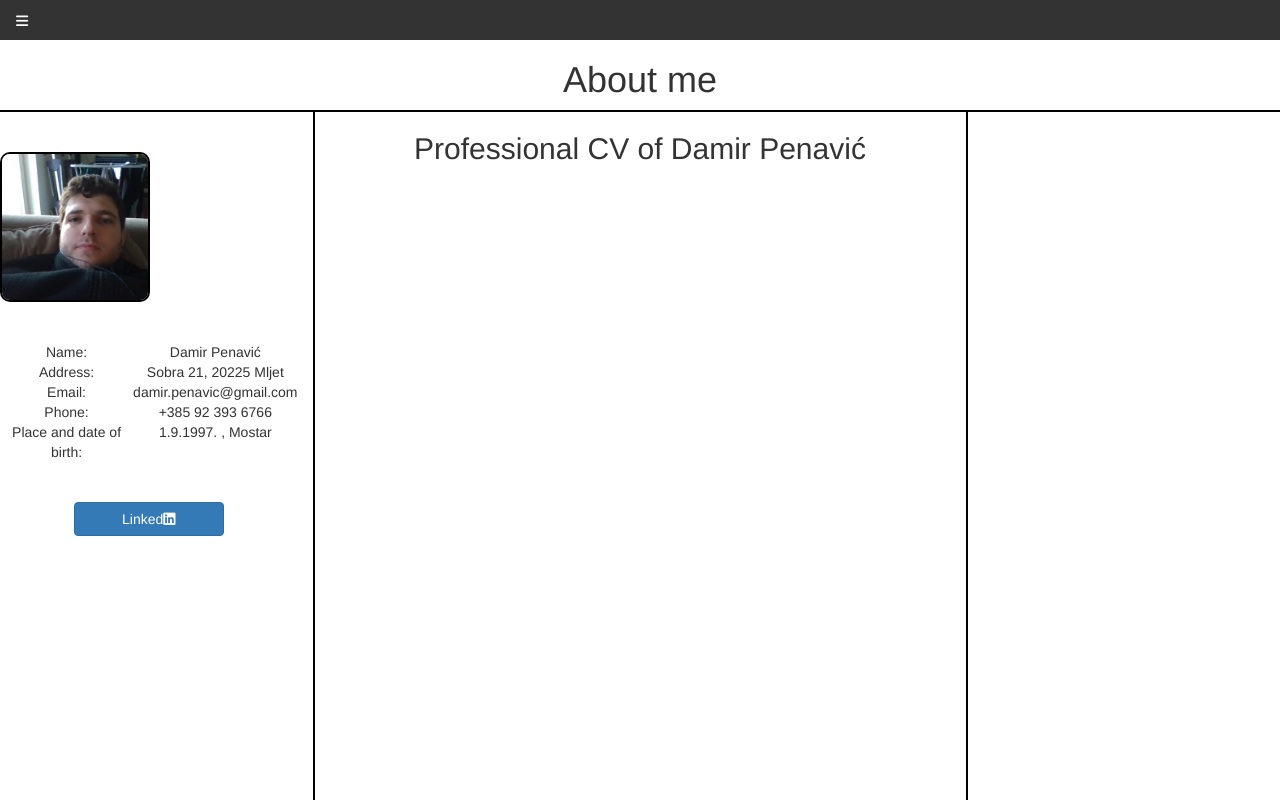
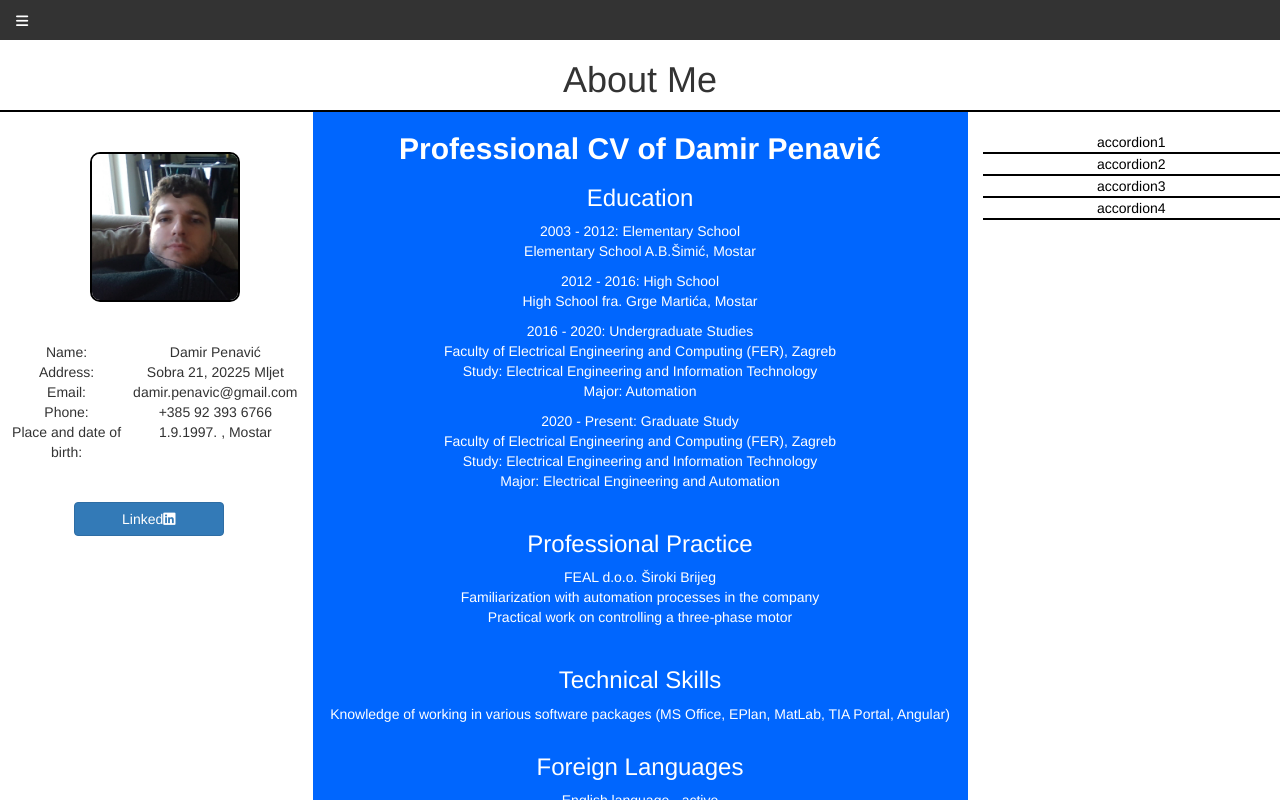
Before and after one commit to DamirPe/angular-app, an Angular app: page /about in a window 1280 px wide. Shown: the top 800 px of the page. Built offline with nearby package versions, Linux system fonts and the light colour scheme.

Commit message:
added accordion menu

```diff
--- a/src/app/main-app/about/about.component.css
+++ b/src/app/main-app/about/about.component.css
@@ -8,7 +8,7 @@
     height: 100%;
 }
 
-.prfilePicDiv{
+.profilePicDiv{
     margin-top: 40px;
     width: 150px;
     height: 150px;
@@ -17,16 +17,15 @@
     overflow: hidden;
     display: flex;
     justify-content: center;
-    align-content: center;
     margin-bottom: 40px;
+    margin-left: 90px;
 
 }
 
 
 .centerContent{
-    border-left: 2px solid black;
-    border-right: 2px solid black;
-    height: 100vh;
+    background-color: rgb(0, 102, 254);
+    color: white;
 }
 
 ul{
@@ -40,3 +39,29 @@ ul{
     display: flex;
     align-content: center;
 }
+
+.section {
+    margin-bottom: 30px;
+}
+
+.skills {
+    font-weight: bold;
+}
+
+h2{
+    font-weight: 600;
+}
+
+.right-content{
+    padding-top: 2rem;
+}
+
+.blackBorder{
+    border-bottom: 2px solid black;
+}
+
+.acLink{
+    text-decoration: none;
+    color: black;
+    cursor: pointer;
+}
--- a/src/app/main-app/about/about.component.html
+++ b/src/app/main-app/about/about.component.html
@@ -1,9 +1,9 @@
 <div class="aboutTitle">
-    <h1>About me</h1>
+    <h1>About Me</h1>
 </div>
-<div class="row">
-    <div class="col-xs-3 leftContent text-center items-center">
-       <div class="prfilePicDiv">
+<div class="row" style="height: 100vh;">
+    <div class="col-xs-3 leftContent text-center">
+       <div class="profilePicDiv">
         <img class="profilePic" src="assets/images/profile_pic.jpg" alt="profile_picture">
        </div>
        <div class="personalDataDiv">
@@ -27,9 +27,100 @@
        </button>
     </div>
 
-    <div class="col-xs-6 centerContent">
+    <div class="col-xs-6 centerContent text-center">
         <h2 style="text-align: center;">Professional CV of Damir Penavić</h2>
+        <div class="section">
+            <h3>Education</h3>
+            <ul>
+                <li>2003 - 2012: Elementary School</li>
+                <p>Elementary School A.B.Šimić, Mostar</p>
+
+                <li>2012 - 2016: High School</li>
+                <p>High School fra. Grge Martića, Mostar</p>
+
+                <li>2016 - 2020: Undergraduate Studies</li>
+                <p>
+                    Faculty of Electrical Engineering and Computing (FER), Zagreb<br>
+                    Study: Electrical Engineering and Information Technology<br>
+                    Major: Automation
+                </p>
+
+                <li>2020 - Present: Graduate Study</li>
+                <p>
+                    Faculty of Electrical Engineering and Computing (FER), Zagreb<br>
+                    Study: Electrical Engineering and Information Technology<br>
+                    Major: Electrical Engineering and Automation
+                </p>
+            </ul>
+        </div>
+
+        <div class="section">
+            <h3>Professional Practice</h3>
+            <ul>
+                <li>FEAL d.o.o. Široki Brijeg</li>
+                <ul>
+                    <li>Familiarization with automation processes in the company</li>
+                    <li>Practical work on controlling a three-phase motor</li>
+                </ul>
+            </ul>
+        </div>
+
+        <div class="section">
+            <h3>Technical Skills</h3>
+            <p>
+                Knowledge of working in various software packages (MS Office, EPlan, MatLab, TIA Portal, Angular)
+            </p>
+        </div>
+
+        <div class="section">
+            <h3>Foreign Languages</h3>
+            <p>English language - active</p>
+        </div>
+
+        <div class="section">
+            <h3>Social Skills</h3>
+            <p>Teamwork, openness to cooperation and ideas of collaborators, persistence in solving problems</p>
+        </div>
+
+        <div class="section">
+            <h3>Driving License</h3>
+            <p>I have a category B driver's license</p>
+        </div>
     </div>
-    <div class="col-xs-3">
+    <div class="col-xs-3 text-center right-content">
+        <div>
+            <div class="blackBorder">
+                <a (click)="onAc1()" class="acLink">accordion1</a>
+            </div>
+            <div *ngIf="acOpen[0]">
+                <div *ngFor="let ac1 of accordion1" class="blackBorder">
+                    {{ ac1 }}
+                </div>
+            </div>
+            <div class="blackBorder">
+                <a (click)="onAc2()" class="acLink">accordion2</a>
+            </div>
+            <div *ngIf="acOpen[1]">
+                <div *ngFor="let ac2 of accordion2" class="blackBorder">
+                    {{ ac2 }}
+                </div>
+            </div>
+            <div class="blackBorder">
+                <a (click)="onAc3()" class="acLink">accordion3</a>
+            </div>
+            <div  *ngIf="acOpen[2]">
+                <div *ngFor="let ac3 of accordion3" class="blackBorder">
+                    {{ ac3 }}
+                </div>
+            </div>
+            <div class="blackBorder">
+                <a (click)="onAc4()" class="acLink">accordion4</a>
+            </div>
+            <div *ngIf="acOpen[3]">
+                <div *ngFor="let ac4 of accordion4" class="blackBorder">
+                {{ ac4 }}
+            </div>
+            </div>
+
     </div>
 </div>
--- a/src/app/main-app/about/about.component.ts
+++ b/src/app/main-app/about/about.component.ts
@@ -7,4 +7,51 @@ import { Component } from '@angular/core';
 })
 export class AboutComponent {
 
+  accordion1 = ['test1', 'test1', 'test1', 'test1'];
+  accordion2 = ['test2', 'test2', 'test2', 'test2'];
+  accordion3 = ['test3', 'test3', 'test3', 'test3'];
+  accordion4 = ['test4', 'test4', 'test4', 'test4'];
+
+  acOpen = [false, false, false, false];
+
+  onAc1(){
+    for(let i = 0; i < this.acOpen.length; i++){
+      if(i == 0){
+        this.acOpen[i]=!this.acOpen[i];
+      }else{
+        this.acOpen[i]=false;
+      }
+    }
+  }
+
+  onAc2(){
+    for(let i = 0; i < this.acOpen.length; i++){
+      if(i == 1){
+        this.acOpen[i]=!this.acOpen[i];
+      }else{
+        this.acOpen[i]=false;
+      }
+    }
+  }
+
+  onAc3(){
+    for(let i = 0; i < this.acOpen.length; i++){
+      if(i == 2){
+        this.acOpen[i]=!this.acOpen[i];
+      }else{
+        this.acOpen[i]=false;
+      }
+    }
+  }
+
+  onAc4(){
+    for(let i = 0; i < this.acOpen.length; i++){
+      if(i == 3){
+        this.acOpen[i]=!this.acOpen[i];
+      }else{
+        this.acOpen[i]=false;
+      }
+    }
+  }
+
 }
```
